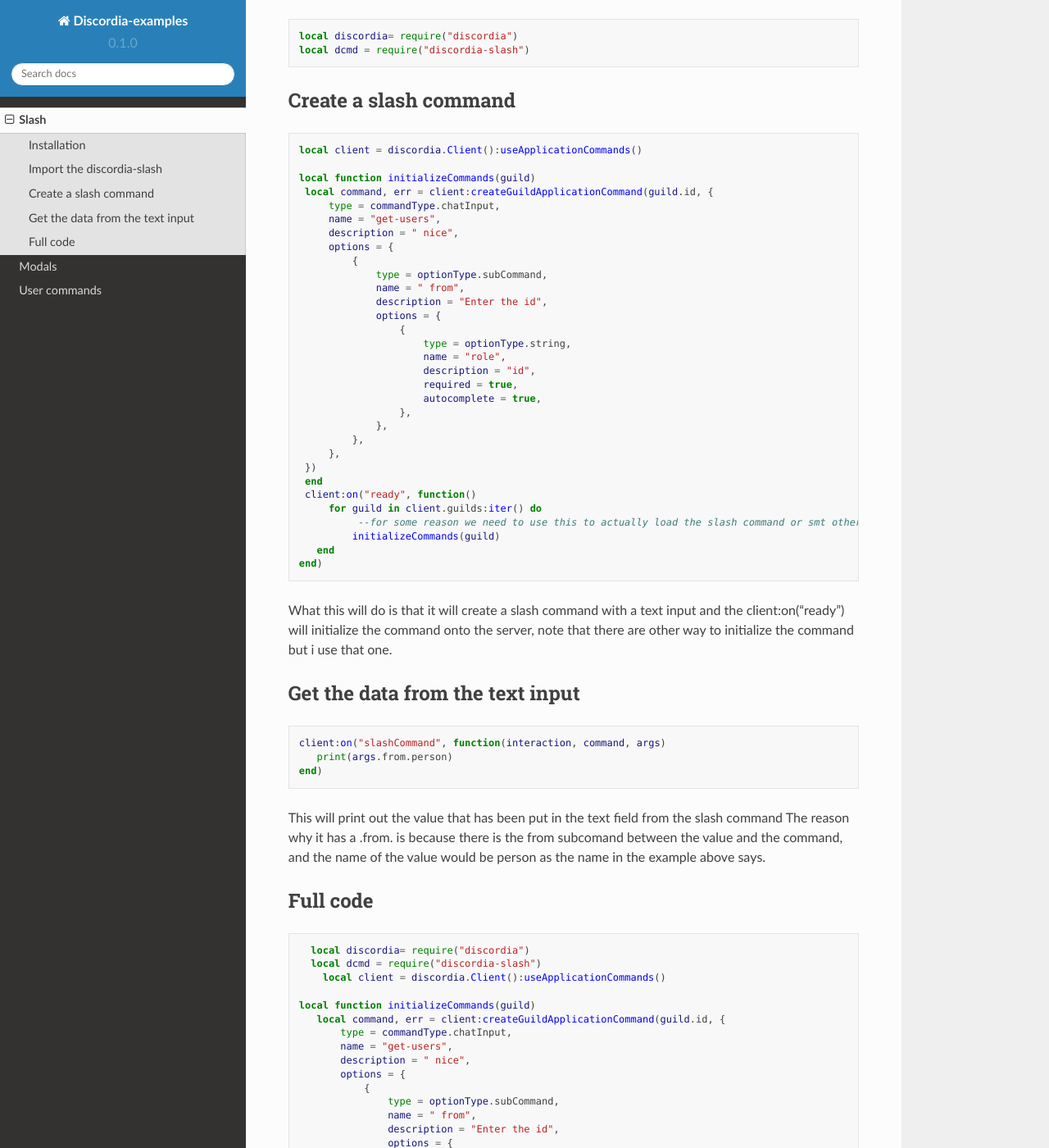
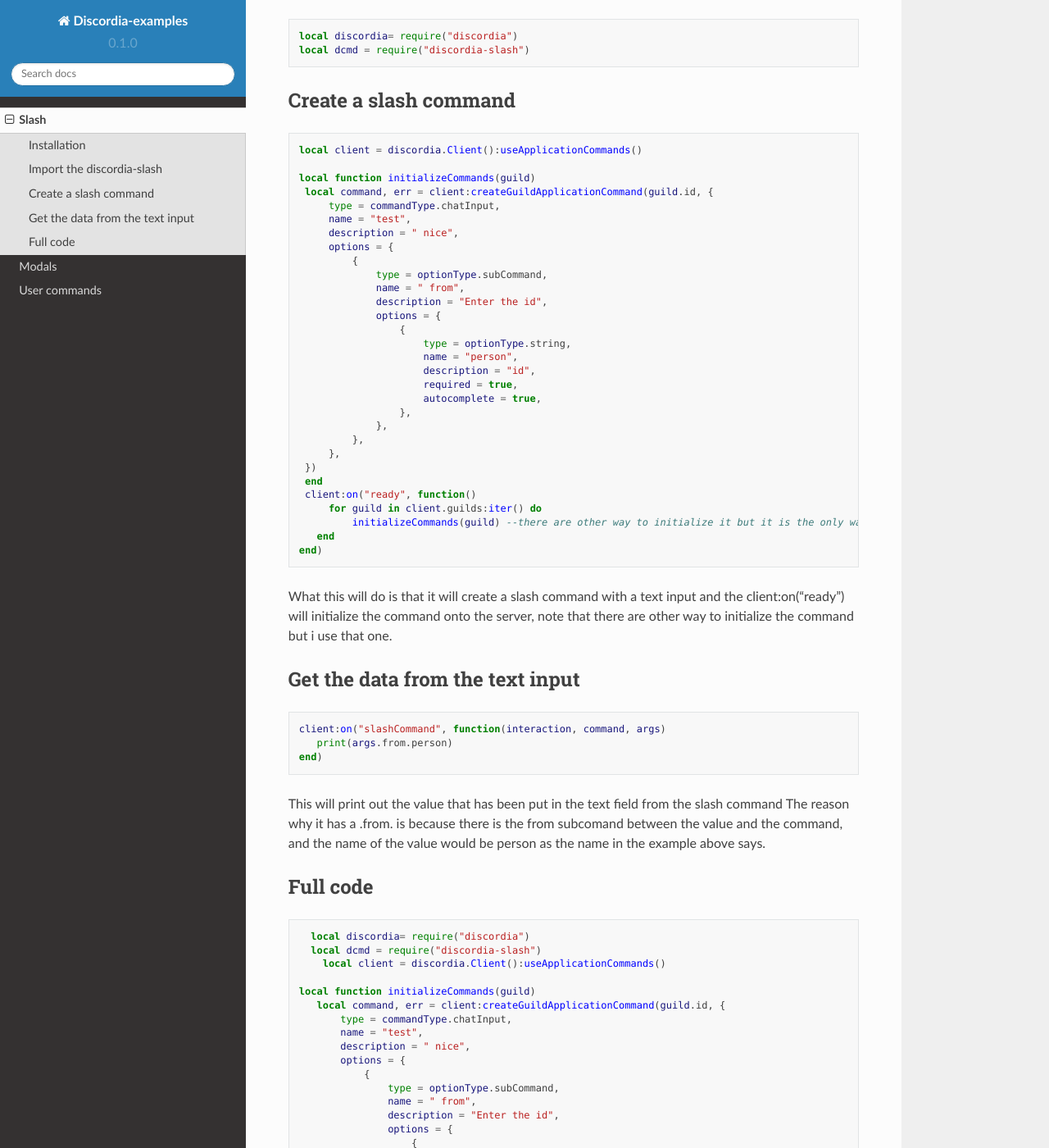
Before and after one commit to justdie386/discordia-examples, a Sphinx documentation site: the page built from docs/source/slash.rst, in a window 1280 px wide and 1400 px high, scrolled down 371 px. Shown: the whole window at 82% size. Built offline with Sphinx 7.4.7 and the Read the Docs theme 2.0.0, drawn with Linux system fonts in a browser that asks for light colours; pages that are not in the unit, such as notebooks, are missing from menus; some of the changed text lies outside the part shown.

Commit message:
Update slash.rst

```diff
--- a/docs/source/slash.rst
+++ b/docs/source/slash.rst
@@ -27,7 +27,7 @@ Create a slash command
    local function initializeCommands(guild)
     local command, err = client:createGuildApplicationCommand(guild.id, {
         type = commandType.chatInput,
-        name = "get-users",
+        name = "test",
         description = " nice",
         options = {
             {
@@ -37,7 +37,7 @@ Create a slash command
                 options = {
                     {
                         type = optionType.string,
-                        name = "role",
+                        name = "person",
                         description = "id",
                         required = true,
                         autocomplete = true,
@@ -49,8 +49,7 @@ Create a slash command
     end
     client:on("ready", function()
         for guild in client.guilds:iter() do
-             --for some reason we need to use this to actually load the slash command or smt otherwise it won't create itself
-            initializeCommands(guild)
+            initializeCommands(guild) --there are other way to initialize it but it is the only way i know
       end
    end)
 
@@ -79,7 +78,7 @@ Full code
  local function initializeCommands(guild)
     local command, err = client:createGuildApplicationCommand(guild.id, {
         type = commandType.chatInput,
-        name = "get-users",
+        name = "test",
         description = " nice",
         options = {
             {
@@ -89,7 +88,7 @@ Full code
                 options = {
                     {
                         type = optionType.string,
-                        name = "role",
+                        name = "person",
                         description = "id",
                         required = true, --put false if you want it to be optional
                         autocomplete = true, --won't change anything if the optionType is a .string, will autocomplete with users if it is a optionType.user
@@ -101,7 +100,7 @@ Full code
     end
     client:on("ready", function()
         for guild in client.guilds:iter() do
-            initializeCommands(guild) --there are other way to initialize it but it is the only way i know
+            initializeCommands(guild)
       end
    end)
    client:on("slashCommand", function(interaction, command, args)
```
